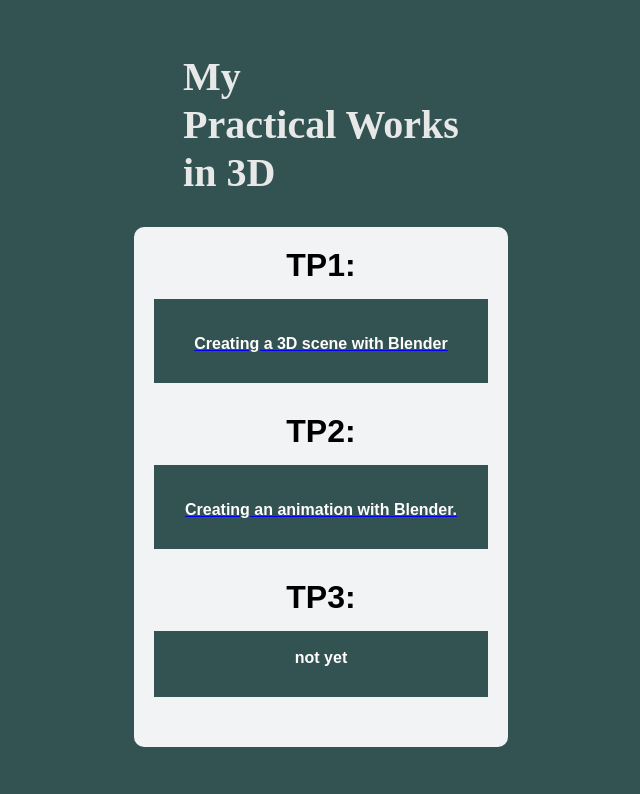
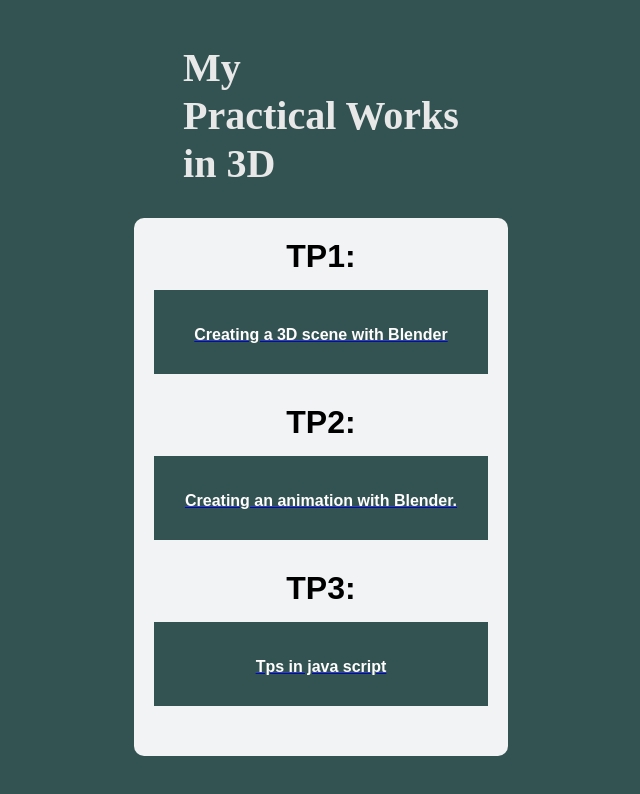
Before and after one commit to infosinfos/portfolio_W3D, a plain HTML site: page page2.html in a window 1280 px wide. Shown: the whole page, without its empty margins (319-959 px from the left). Drawn offline with Linux system fonts and the light colour scheme.

Commit message:
Add files via upload

```diff
--- a/page2.html
+++ b/page2.html
@@ -21,12 +21,13 @@
             <div class="work-section">
                 <h2>TP2:</h2>
                 <div class="boxe">
-                <a href="https://drive.google.com/drive/folders/1unDR9P4TZPLfOXR9VA4clabChGTbvxNU?usp=drive_link" class="box"><h2><br><br>Creating an animation with Blender.</h2></a></div>
+                <a href="https://drive.google.com/drive/folders/12enrVAfkzJV7x9GJiI4su8tQQl81q_DT?usp=drive_link" class="box"><h2><br><br>Creating an animation with Blender.</h2></a></div>
             </div>
 
             <div class="work-section">
                 <h2>TP3:</h2>
-                <div class="box"><h2><br>not yet<br></h2></a></div>
+                <div class="box">
+                    <a href="https://drive.google.com/drive/folders/1Jw-0y8lBmXVdE_m45tC02CIesk-9l_S7?usp=drive_link" class="box"><h2><br><br>Tps in java script</h2></a></div>
             </div>
         </div>
         </div>
```
